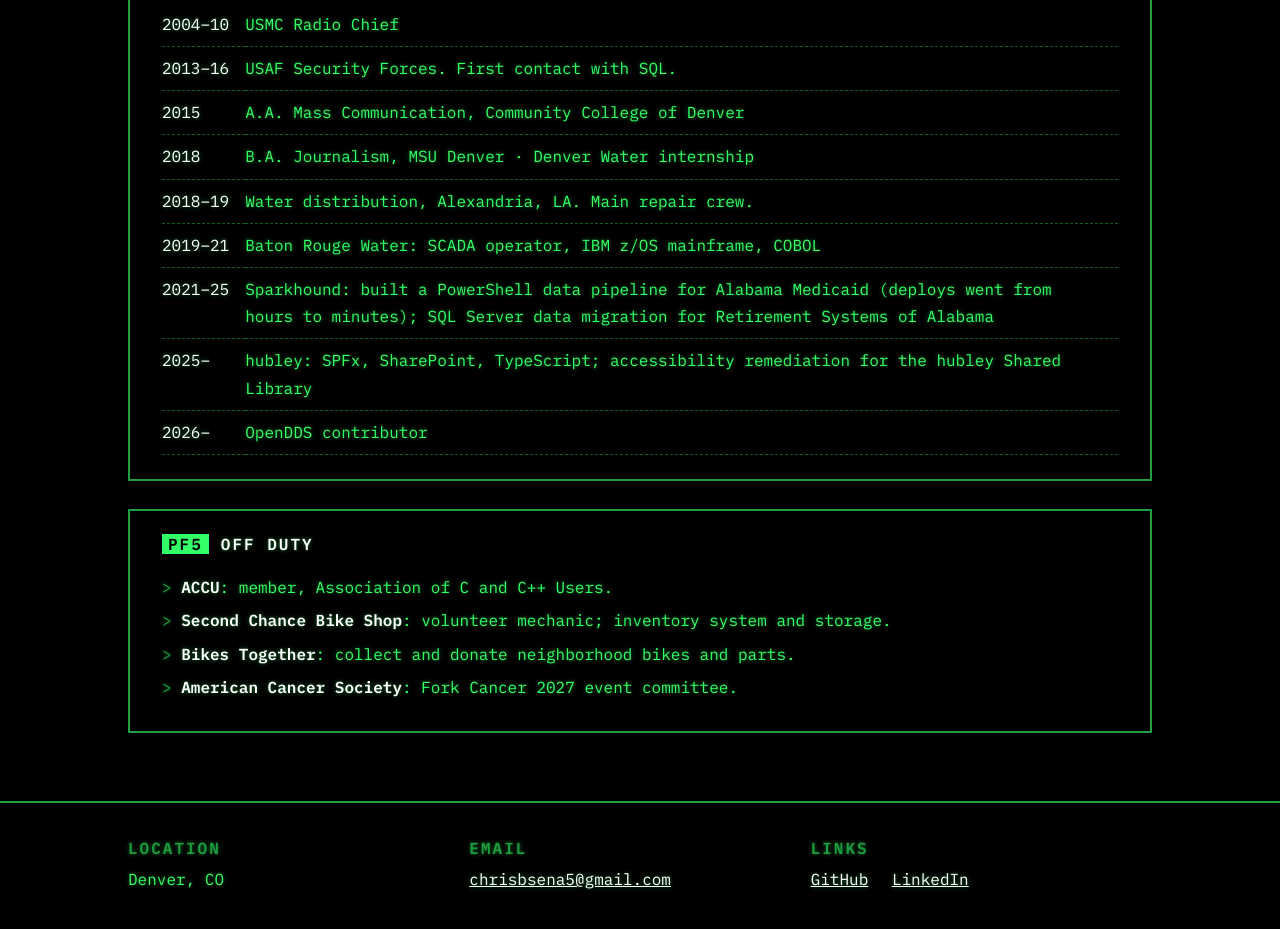
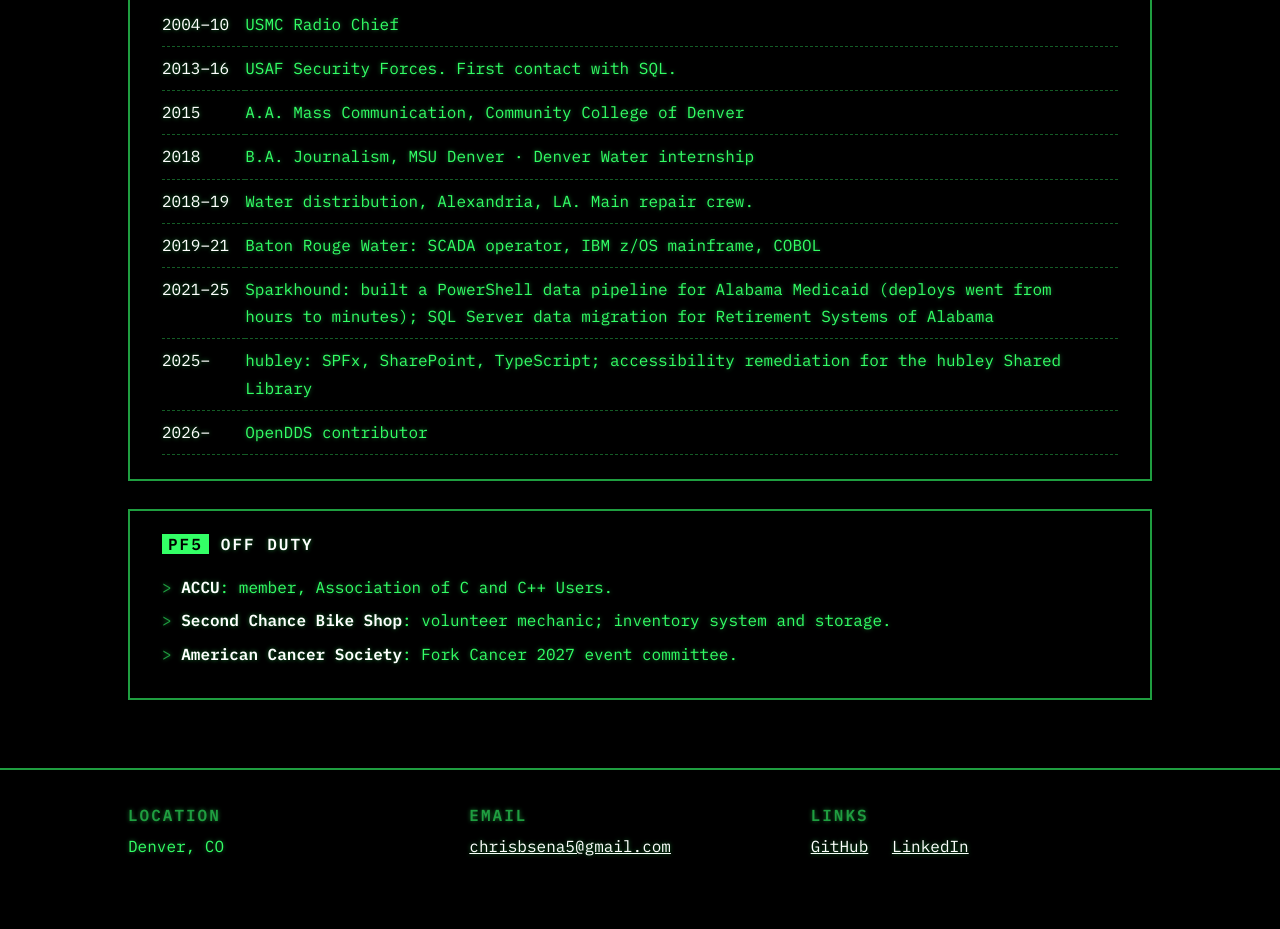
Before and after one commit to SenaDev2023/SenaDev2023.github.io, a plain HTML site: page index.html in a window 1280 px wide. Shown: the part 1736-2665 px from the top of the page. Drawn offline with Linux system fonts and the light colour scheme.

```diff
--- a/index.html
+++ b/index.html
@@ -98,7 +98,6 @@
       <ul class="log">
         <li><b>ACCU</b>: member, Association of C and C++ Users.</li>
         <li><b>Second Chance Bike Shop</b>: volunteer mechanic; inventory system and storage.</li>
-        <li><b>Bikes Together</b>: collect and donate neighborhood bikes and parts.</li>
         <li><b>American Cancer Society</b>: Fork Cancer 2027 event committee.</li>
       </ul>
     </section>
```
